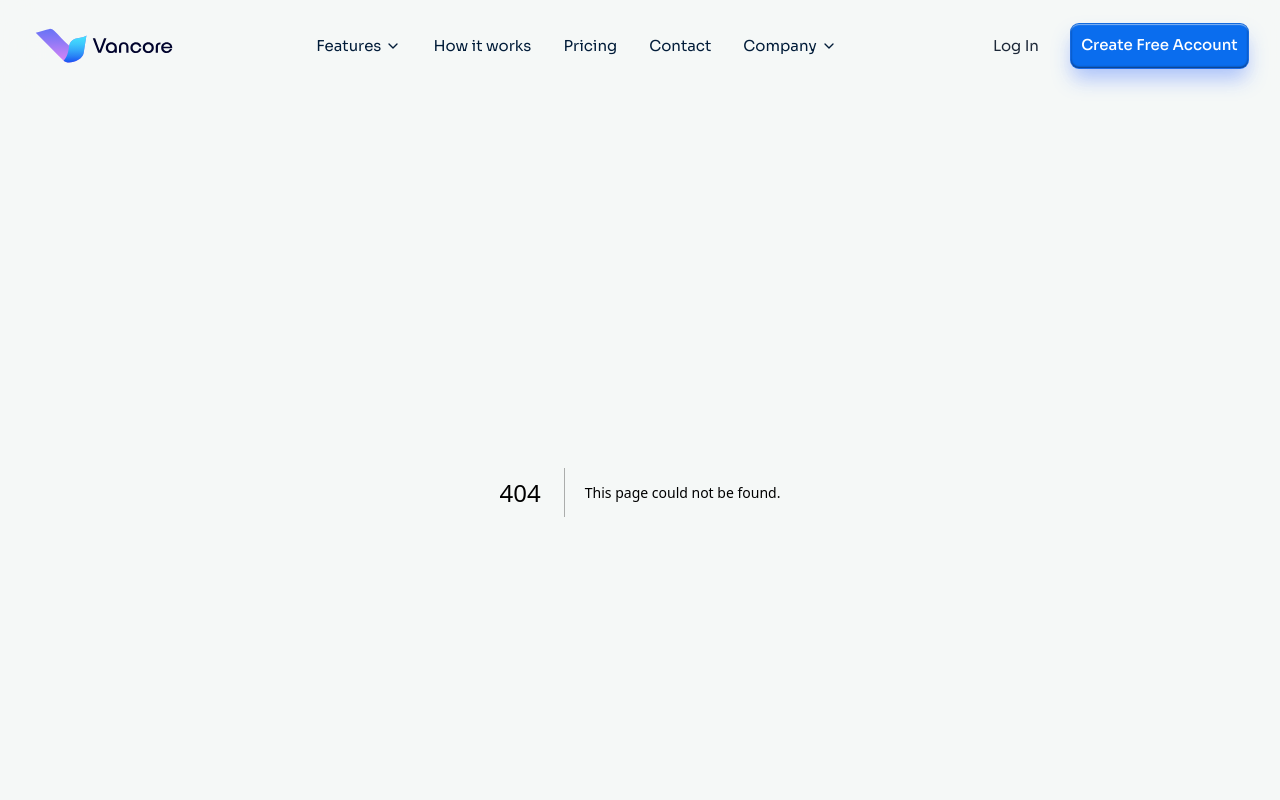
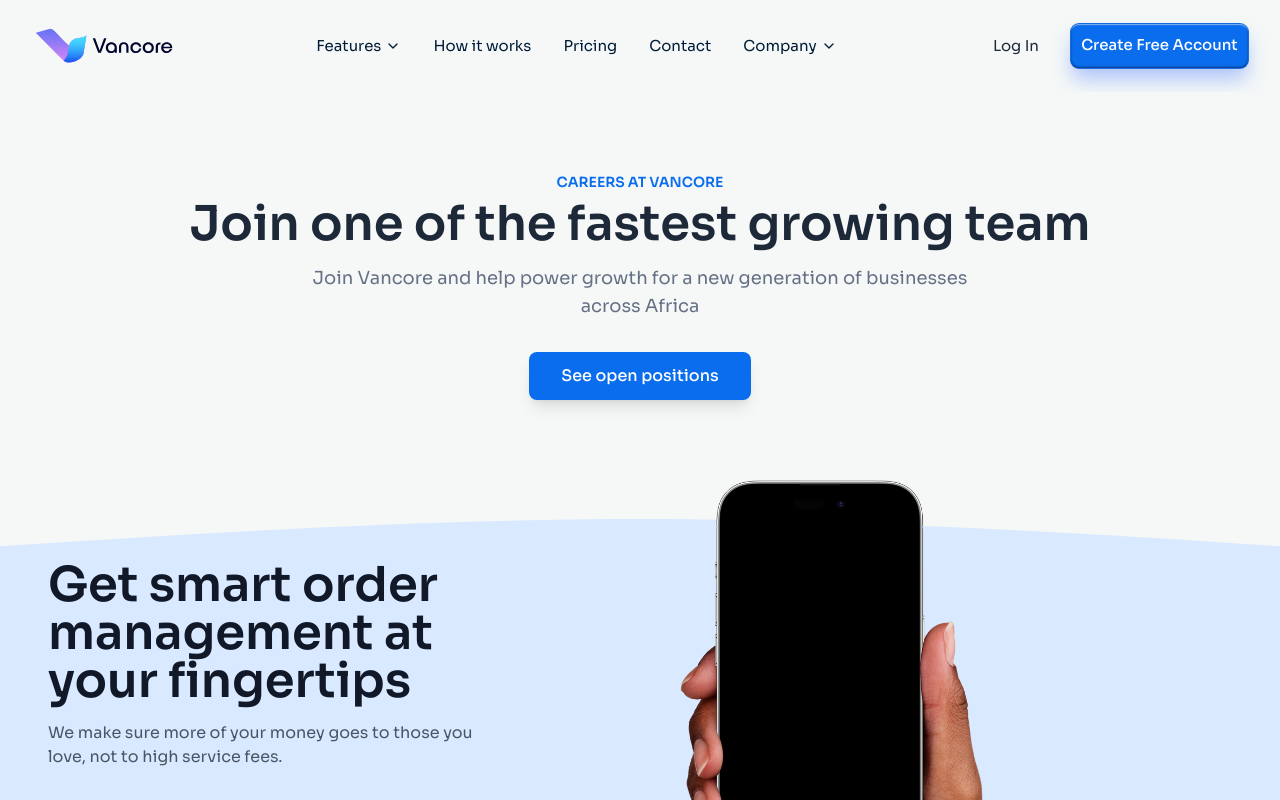
Before and after one commit to VancoreTech/website, a Next.js app: page /company/careers in a window 1280 px wide. Before the commit this address had no page. Shown: the top 800 px of the page. Built offline with nearby package versions, Linux system fonts and the light colour scheme.

Commit message:
career page

```diff
--- /dev/null
+++ b/src/app/company/careers/page.tsx
@@ -0,0 +1,13 @@
+'use client'
+
+import React from 'react'
+import CareersHero from '@/components/CareersHero'
+
+export default function CareersPage() {
+  return (
+    <main className="overflow-x-hidden">
+      <CareersHero />
+
+    </main>
+  )
+}
--- /dev/null
+++ b/src/components/CareersHero.tsx
@@ -0,0 +1,31 @@
+'use client'
+
+import Link from 'next/link'
+
+export default function CareersHero() {
+  return (
+    <section className="relative w-full bg-background py-20">
+      <div className="mx-auto max-w-screen-2xl px-4 sm:px-6 lg:px-8 text-center">
+        <p className="text-sm font-semibold uppercase text-vancoreBlue mb-2">
+          Careers at Vancore
+        </p>
+
+        <h1 className="text-3xl sm:text-4xl md:text-5xl font-semibold text-[#1D2939] mb-4">
+          Join one of the fastest growing team
+        </h1>
+
+        <p className="max-w-2xl mx-auto text-base sm:text-lg text-[#667085] mb-8">
+          Join Vancore and help power growth for a new generation of businesses across Africa
+        </p>
+
+        {/* CTA (anchors down to the “open roles” section) */}
+        <Link
+          href="#open-roles"
+          className="inline-block px-8 py-3 bg-vancoreBlue text-white font-medium rounded-lg shadow-lg hover:bg-[#0856C1] transition"
+        >
+          See open positions
+        </Link>
+      </div>
+    </section>
+  )
+}
```
